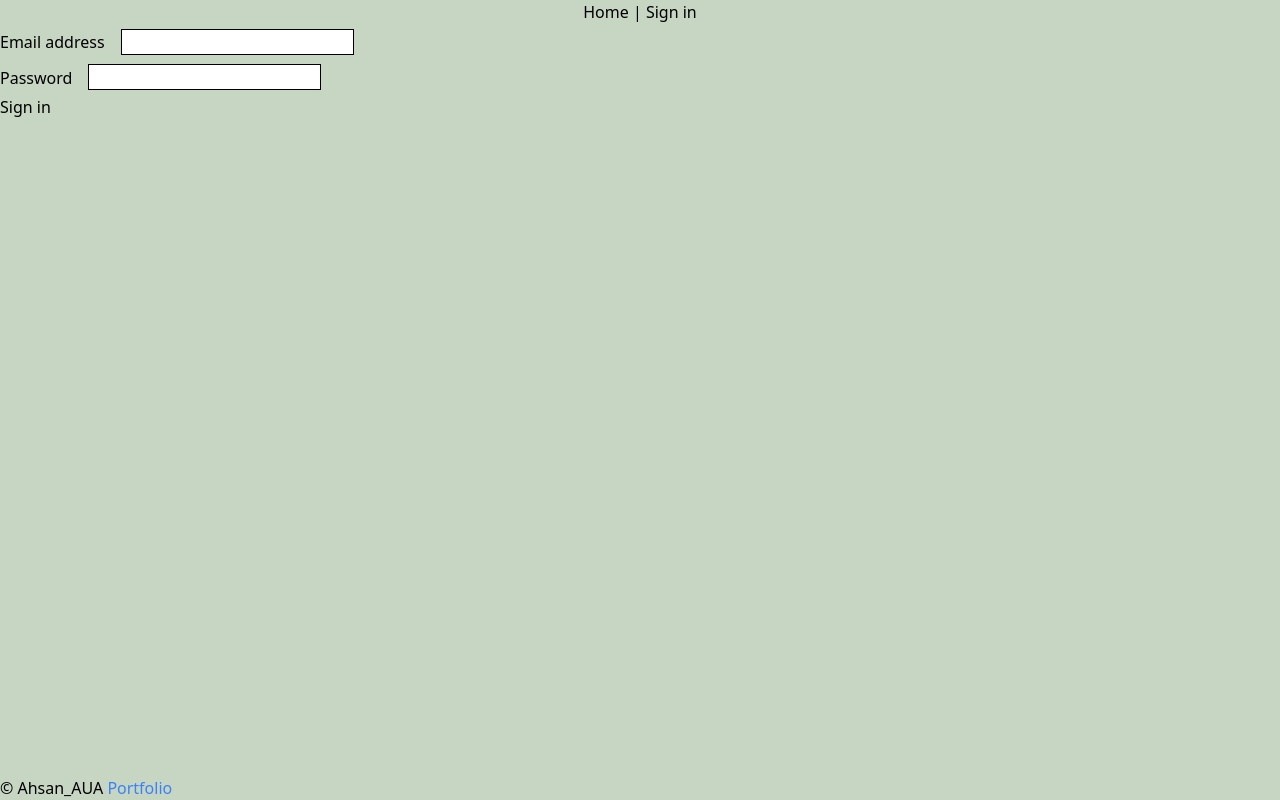
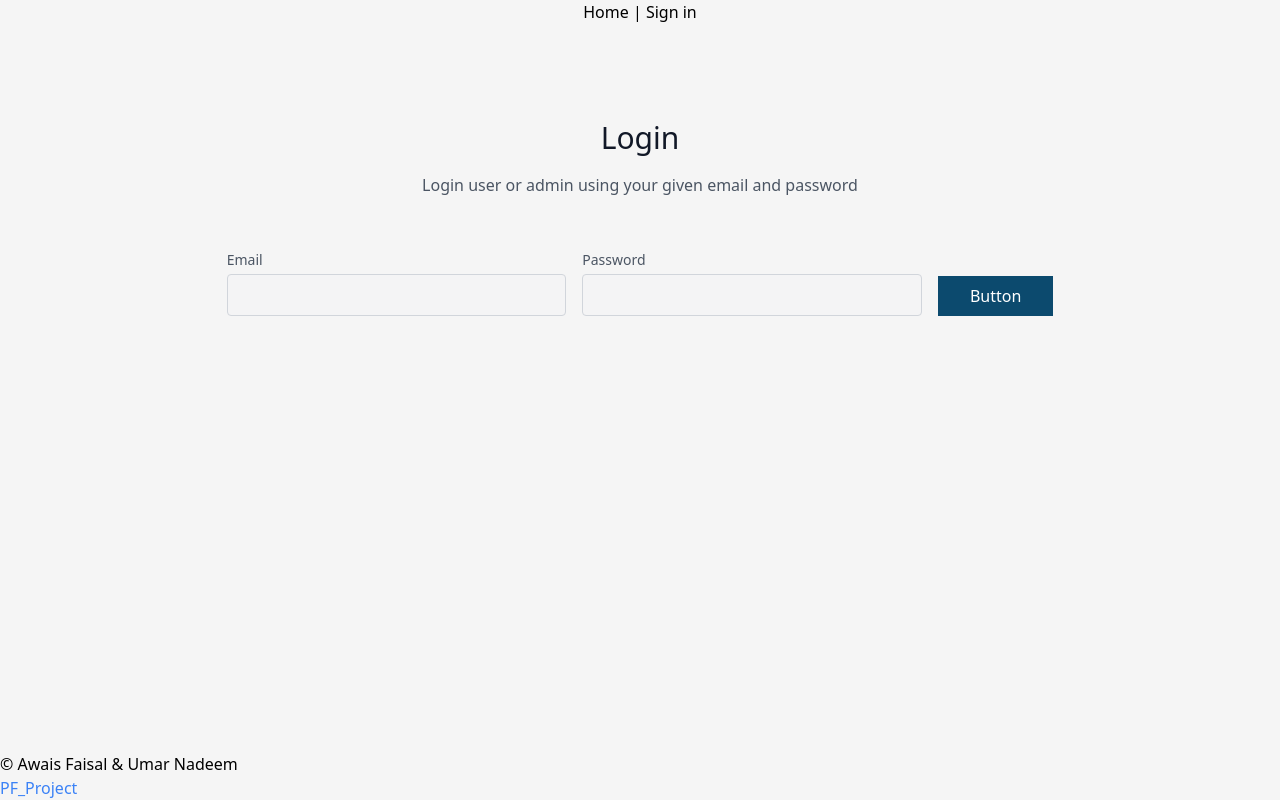
Before and after one commit to AUAboi/vue_quiz, a Vue app: page /login in a window 1280 px wide. Built offline with nearby package versions, Linux system fonts and the light colour scheme; no server answers.

Commit message:
changed some styling. fixed next question

```diff
--- a/src/App.vue
+++ b/src/App.vue
@@ -25,16 +25,16 @@ const signOut = async () => {
     </div>
     <router-view />
     <footer class="fixed bottom-0">
-      &copy; Ahsan_AUA
-      <a class="text-blue-500" href="https://auaboi.github.io/auaahsan/dist/"
-        >Portfolio</a
+      &copy; Awais Faisal & Umar Nadeem
+      <p class="text-blue-500"
+        >PF_Project</p
       >
     </footer>
   </div>
 </template>
 <style>
 body {
-  background: #c7d5c3;
+  background: #f5f5f5;
 }
 #nav {
   text-align: center;
--- a/src/components/UI/Loader.vue
+++ b/src/components/UI/Loader.vue
@@ -1,6 +1,6 @@
 <template>
-  <div class="popup">
-    <img src="../../assets/Vanilla-1s-280px.png" />
+  <div class="popup border-2 bg-black text-white p-3 rounded-md">
+    <h1 class="font-mono text-4xl">Loading...</h1>
   </div>
 </template>
 
--- a/src/components/admin/QuestionForm.vue
+++ b/src/components/admin/QuestionForm.vue
@@ -59,7 +59,8 @@ const submit = () => {
 </script>
 <template>
   <div>
-    <h1 class="font-bold text-lg">Add Question</h1>
+    <h1 class="font-bold text-lg text-center mt-5">Add Question</h1>
+    <p class="text-center">Check the correct options. A question can have more than one correct option</p>
     <form @submit.prevent="submit" class="form mx-auto my-3 w-6/12 text-center">
       <input
         type="text"
@@ -80,7 +81,7 @@ const submit = () => {
           v-model="op.name"
         />
       </div>
-      <button type="submit">Submit</button>
+      <button type="submit" class="text-white bg-sky-900 border-0 py-2 px-8 focus:outline-none">Submit</button>
     </form>
   </div>
 </template>
--- a/src/views/Auth/Login.vue
+++ b/src/views/Auth/Login.vue
@@ -25,7 +25,57 @@ const submit = async () => {
 </script>
 
 <template>
-  <div>
+  <div class="text-gray-600 body-font">
+    <div class="container px-5 py-24 mx-auto">
+      <div class="flex flex-col text-center w-full mb-12">
+        <h1
+          class="sm:text-3xl text-2xl font-medium title-font mb-4 text-gray-900"
+        >
+          Login
+        </h1>
+        <p class="lg:w-2/3 mx-auto leading-relaxed text-base">
+          Login user or admin using your given email and password
+        </p>
+      </div>
+      <Loader v-if="loading" />
+      <div
+        class="flex lg:w-2/3 w-full sm:flex-row flex-col mx-auto px-8 sm:space-x-4 sm:space-y-0 space-y-4 sm:px-0 items-end"
+      >
+        <div class="relative flex-grow w-full">
+          <label for="email" class="leading-7 text-sm text-gray-600"
+            >Email</label
+          >
+          <input
+            type="text"
+            id="email"
+            name="email"
+			v-model="form.email"
+            class="w-full bg-gray-100 bg-opacity-50 rounded border border-gray-300 sel focus:bg-transparent focus:ring-2 focus:ring-indigo-200 text-base outline-none text-gray-700 py-1 px-3 leading-8 transition-colors duration-200 ease-in-out"
+          />
+        </div>
+        <div class="relative flex-grow w-full">
+          <label for="password" class="leading-7 text-sm text-gray-600"
+            >Password</label
+          >
+          <input
+            type="password"
+            id="password"
+            name="password"
+            v-model="form.password"
+            class="w-full bg-gray-100 bg-opacity-50 rounded border border-gray-300 sel focus:bg-transparent focus:ring-2 focus:ring-indigo-200 text-base outline-none text-gray-700 py-1 px-3 leading-8 transition-colors duration-200 ease-in-out"
+          />
+        </div>
+        <button
+          type="submit"
+          class="text-white bg-sky-900 border-0 py-2 px-8 focus:outline-none"
+          @click.prevent="submit"
+        >
+          Button
+        </button>
+      </div>
+    </div>
+  </div>
+  <!-- <div>
     <Loader v-if="loading" />
     <form action="#" @submit.prevent="submit">
       <div>
@@ -45,12 +95,12 @@ const submit = async () => {
         <button type="submit">Sign in</button>
       </div>
     </form>
-  </div>
+  </div> -->
 </template>
 
 <style scoped>
-input {
+/* input {
   border: 1px black solid;
   margin: 0.3rem 1rem;
-}
+} */
 </style>
--- a/src/views/Game.vue
+++ b/src/views/Game.vue
@@ -74,7 +74,7 @@ const renderQuestion = () => {
   disableNext.value = true;
 
   clearTimeout(timeout);
-  if (currentQuestion.value < questions.length - 1) {
+  if (currentQuestion.value < questions.value.length - 1) {
     currentQuestion.value++;
     getOptions(questions.value[currentQuestion.value].id);
     optionDisabled.value = false;
@@ -126,7 +126,7 @@ onMounted(() => {
           v-if="questions[currentQuestion]"
           class="sm:mx-2 mx-1 md:text-lg text-xl p-3"
         >
-          Question {{ currentQuestion + 1 }}
+         <span class="font-bold text-2xl"> Question no. {{ currentQuestion + 1 }}: </span>
           {{ questions[currentQuestion].question }}
         </p>
 
--- a/src/views/Rules.vue
+++ b/src/views/Rules.vue
@@ -1,5 +1,40 @@
 <template>
-  <div>
-    <h1>Answer questions</h1>
-  </div>
+	<div class="mainCon">
+		<h1 class="heading">QUIZ GAME RULES</h1>
+		<div class="line"></div>
+		<div class="mx-2">
+			<p class="text-center m-3">The rules of the quiz app are:</p>
+			<p> 1. You will be presented with multiple questions. <br>
+				2. Each question will have at least 3 options, or more. <br>
+				3. Each question have at least 1 correct answers, or more. <br>
+				4. You will have 20 seconds to answer each question. After that your answer will not be submitted. <br>
+				5. Each question is worth 1 point.
+			</p>
+		</div>
+		<div class="line"></div>
+	</div>
 </template>
+
+<script>
+export default {
+	name: "About"
+};
+</script>
+
+<style lang="scss" scoped>
+.heading {
+	font-size: 25px;
+	text-align: center;
+	margin:auto;
+}
+.line {
+	width: 100%;
+	height: 1px;
+	background: black;
+	margin: 10px;
+}
+.mainCon{
+	max-width: 500px;
+	margin: 30px auto;
+}
+</style>
```
